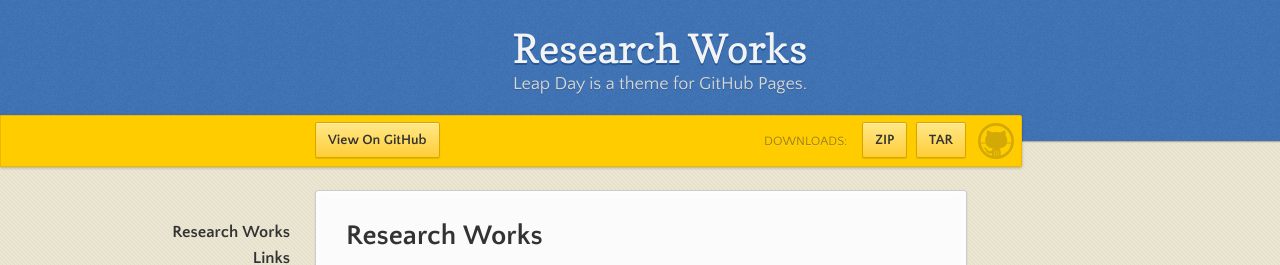
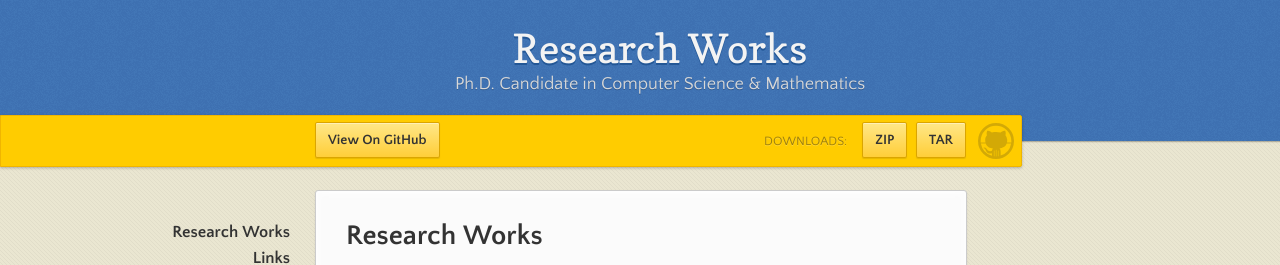
Before and after one commit to IvanComp/IvanComp.github.io, a Jekyll site: the page built from index.md, in a window 1280 px wide. Shown: the top 265 px of the page. Built offline with Jekyll 4.4.1, drawn with Linux system fonts in a browser that asks for light colours; our own code applies the rules of GitHub Pages for plain Markdown files.

Commit message:
Changed the homepage

```diff
--- a/_config.yml
+++ b/_config.yml
@@ -1,5 +1,5 @@
-title: Leap Day theme
-description: Leap Day is a theme for GitHub Pages.
+title: Ivan Compagnucci
+description: Ph.D. Candidate in Computer Science & Mathematics
 show_downloads: true
 google_analytics:
 theme: jekyll-theme-leap-day
```
